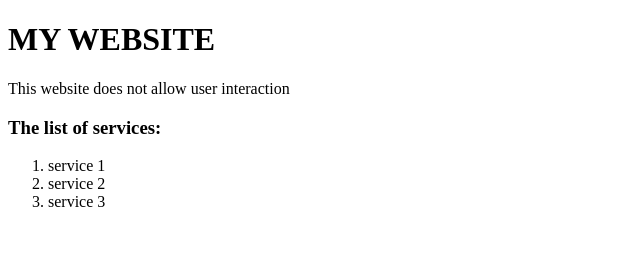
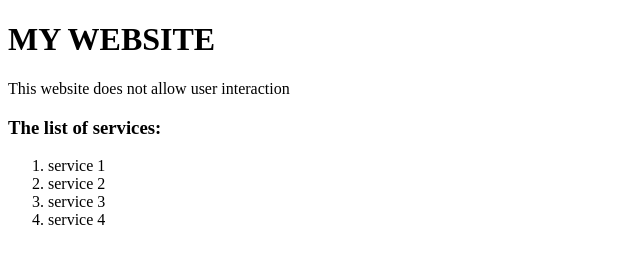
Before and after one commit to shriharini10/newrepo, a plain HTML site: page testrun.html in a window 1280 px wide. Shown: the full height of the page, 0-640 px from the left. Drawn offline with Linux system fonts and the light colour scheme.

Commit message:
feat: adds a new service

```diff
--- a/testrun.html
+++ b/testrun.html
@@ -11,6 +11,7 @@
       <li>service 1</li>
       <li>service 2</li>
       <li>service 3</li>
+      <li>service 4</li>
     </ol>
   </body>
 </html>
```
